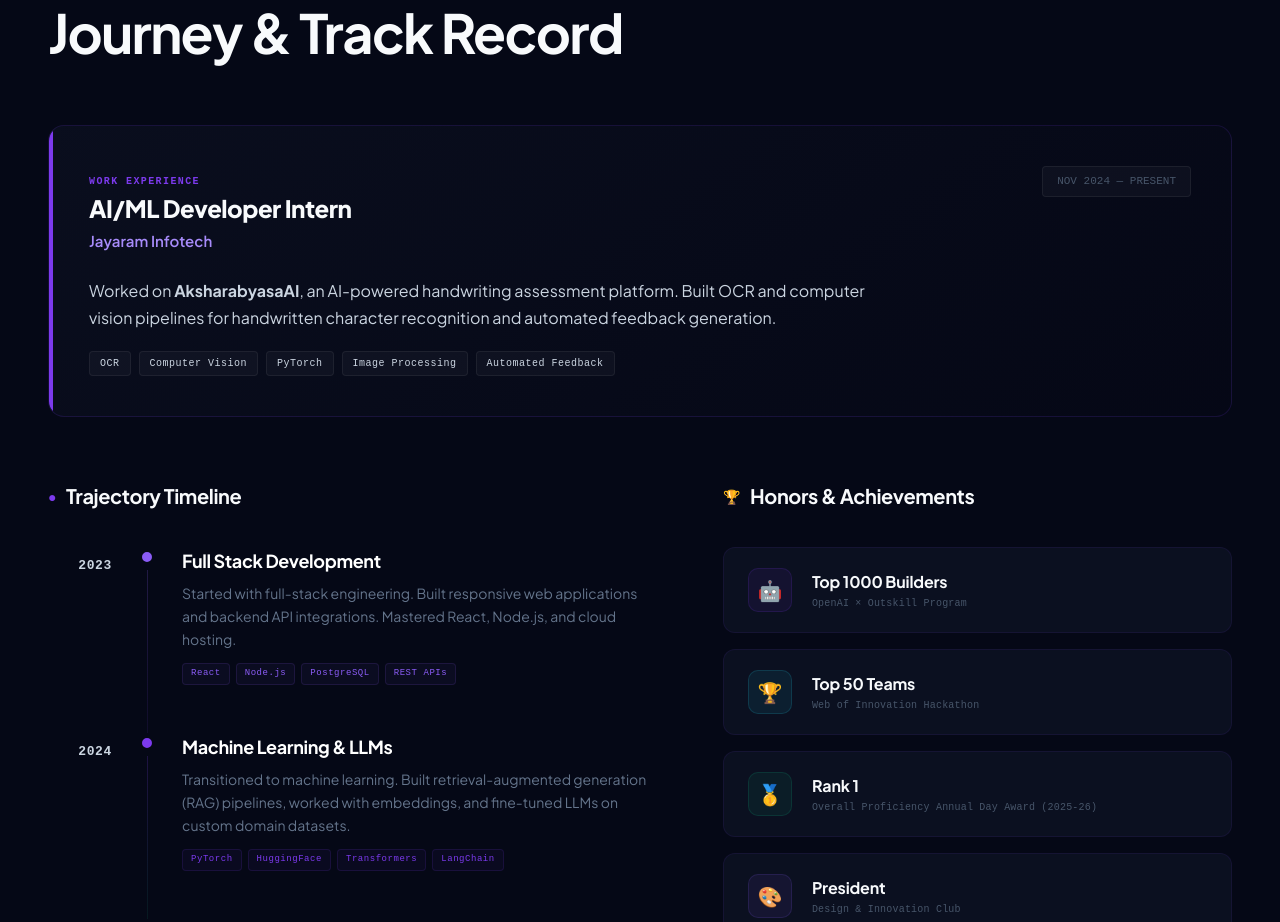
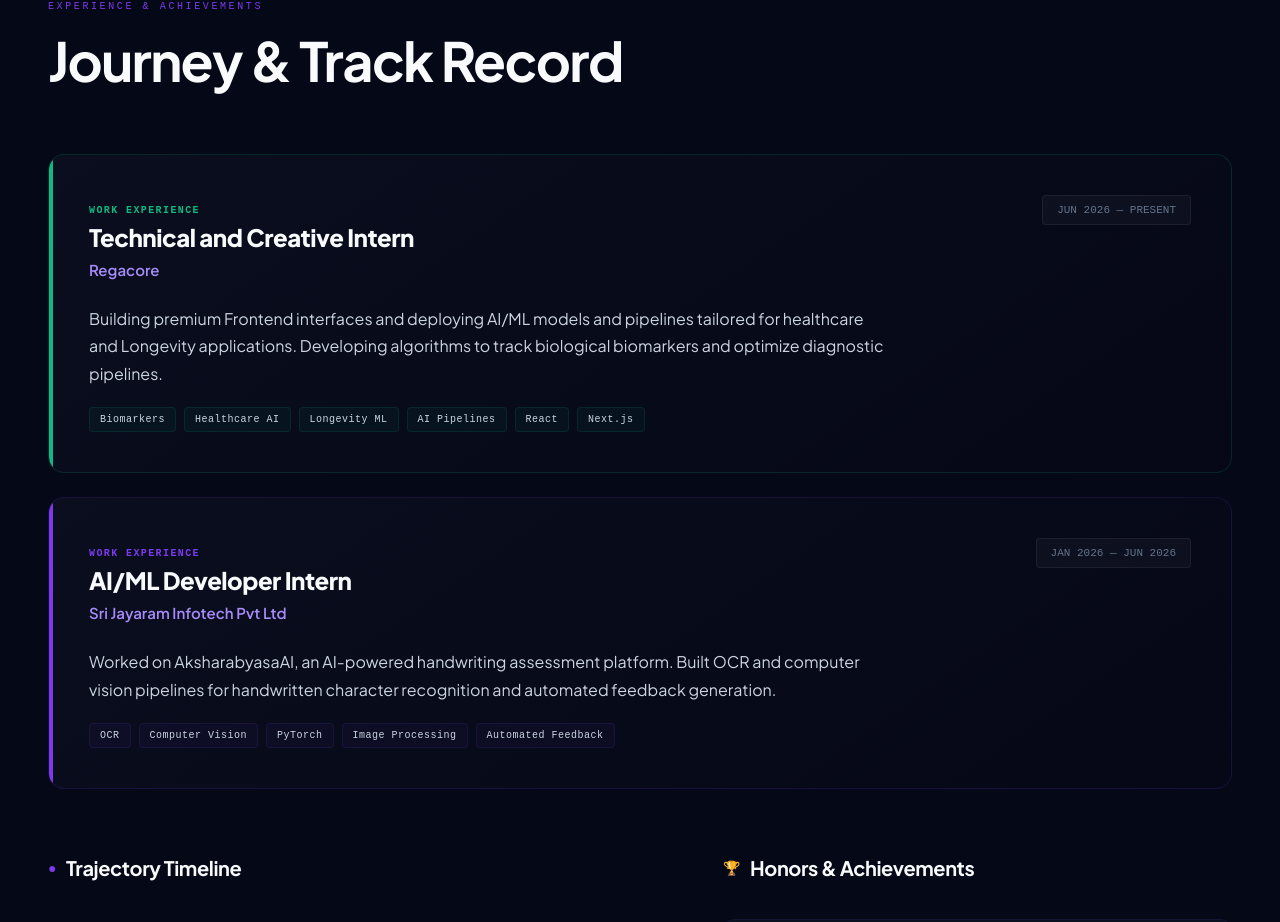
Before and after one commit to TEKURU-ZENO/PortFolio-Mine, a React (Vite) app: page / in a window 1280 px wide. Shown: the part 7918-8840 px from the top of the page. Built offline with nearby package versions, Linux system fonts and the light colour scheme.

Commit message:
Update publication title, experience history for Regacore & Sri Jayaram Infotech, and add biomarkers skill node

```diff
--- a/src/app/components/JourneySection.tsx
+++ b/src/app/components/JourneySection.tsx
@@ -42,6 +42,25 @@ const TIMELINE = [
     color: '#6366F1',
     future: true,
   },
+];
+
+const EXPERIENCES = [
+  {
+    role: 'Technical and Creative Intern',
+    company: 'Regacore',
+    duration: 'JUN 2026 — PRESENT',
+    color: '#10B981',
+    desc: 'Building premium Frontend interfaces and deploying AI/ML models and pipelines tailored for healthcare and Longevity applications. Developing algorithms to track biological biomarkers and optimize diagnostic pipelines.',
+    tags: ['Biomarkers', 'Healthcare AI', 'Longevity ML', 'AI Pipelines', 'React', 'Next.js'],
+  },
+  {
+    role: 'AI/ML Developer Intern',
+    company: 'Sri Jayaram Infotech Pvt Ltd',
+    duration: 'JAN 2026 — JUN 2026',
+    color: '#7C3AED',
+    desc: 'Worked on AksharabyasaAI, an AI-powered handwriting assessment platform. Built OCR and computer vision pipelines for handwritten character recognition and automated feedback generation.',
+    tags: ['OCR', 'Computer Vision', 'PyTorch', 'Image Processing', 'Automated Feedback'],
+  }
 ];
 
 const ACHIEVEMENTS = [
@@ -150,48 +169,49 @@ export function JourneySection() {
         </motion.div>
 
         {/* ── SECTION 1: WORK EXPERIENCE ── */}
+        <div style={{ display: 'flex', flexDirection: 'column', gap: '24px', marginBottom: '64px' }}>
+          {EXPERIENCES.map((exp, idx) => (
             <motion.div
+              key={exp.role + exp.company}
               initial={{ opacity: 0, y: 24 }}
               whileInView={{ opacity: 1, y: 0 }}
               viewport={{ once: true, margin: '-40px' }}
-          transition={{ duration: 0.75 }}
+              transition={{ duration: 0.75, delay: idx * 0.15 }}
               style={{
                 background: 'linear-gradient(145deg, rgba(11,16,32,0.8) 0%, rgba(5,8,22,0.8) 100%)',
-            border: '1px solid rgba(124,58,237,0.15)',
+                border: `1px solid ${exp.color}26`,
                 borderRadius: '16px',
                 padding: '40px',
-            marginBottom: '64px',
                 position: 'relative',
                 overflow: 'hidden',
               }}
             >
-          <div style={{ position: 'absolute', top: 0, left: 0, bottom: 0, width: '4px', background: '#7C3AED' }} />
+              <div style={{ position: 'absolute', top: 0, left: 0, bottom: 0, width: '4px', background: exp.color }} />
 
               <div style={{ display: 'flex', justifyContent: 'space-between', alignItems: 'flex-start', flexWrap: 'wrap', gap: '16px', marginBottom: '24px' }}>
                 <div>
-              <span style={{ fontFamily: MONO, fontSize: '10px', color: '#7C3AED', letterSpacing: '0.14em', fontWeight: 600 }}>WORK EXPERIENCE</span>
+                  <span style={{ fontFamily: MONO, fontSize: '10px', color: exp.color, letterSpacing: '0.14em', fontWeight: 600 }}>WORK EXPERIENCE</span>
                   <h3 style={{ fontFamily: FONT, fontSize: '24px', fontWeight: 800, color: '#F8FAFC', letterSpacing: '-0.02em', marginTop: '8px', margin: 0 }}>
-                AI/ML Developer Intern
+                    {exp.role}
                   </h3>
                   <div style={{ fontFamily: FONT, fontSize: '15px', color: '#A78BFA', marginTop: '4px', fontWeight: 600 }}>
-                Jayaram Infotech
+                    {exp.company}
                   </div>
                 </div>
-            <div style={{ fontFamily: MONO, fontSize: '11px', color: '#475569', background: 'rgba(255,255,255,0.03)', border: '1px solid rgba(255,255,255,0.06)', borderRadius: '4px', padding: '6px 14px' }}>
-              NOV 2024 — PRESENT
+                <div style={{ fontFamily: MONO, fontSize: '11px', color: '#64748B', background: 'rgba(255,255,255,0.03)', border: '1px solid rgba(255,255,255,0.06)', borderRadius: '4px', padding: '6px 14px' }}>
+                  {exp.duration}
                 </div>
               </div>
 
               <p style={{ fontFamily: FONT, fontSize: '16px', color: '#CBD5E1', lineHeight: 1.7, marginBottom: '20px', maxWidth: '800px' }}>
-            Worked on <strong>AksharabyasaAI</strong>, an AI-powered handwriting assessment platform.
-            Built OCR and computer vision pipelines for handwritten character recognition and automated feedback generation.
+                {exp.desc}
               </p>
 
               <div style={{ display: 'flex', gap: '8px', flexWrap: 'wrap' }}>
-            {['OCR', 'Computer Vision', 'PyTorch', 'Image Processing', 'Automated Feedback'].map(tag => (
+                {exp.tags.map(tag => (
                   <span key={tag} style={{
                     fontFamily: MONO, fontSize: '10px', color: '#CBD5E1',
-                background: 'rgba(255,255,255,0.03)', border: '1px solid rgba(255,255,255,0.06)',
+                    background: `${exp.color}0D`, border: `1px solid ${exp.color}1E`,
                     borderRadius: '4px', padding: '4px 10px', letterSpacing: '0.05em'
                   }}>
                     {tag}
@@ -199,6 +219,8 @@ export function JourneySection() {
                 ))}
               </div>
             </motion.div>
+          ))}
+        </div>
 
         {/* ── SECTION 2: TIMELINE & ACHIEVEMENTS GRID ── */}
         <div style={{ display: 'grid', gridTemplateColumns: '1.2fr 1fr', gap: '64px', alignItems: 'start' }}>
--- a/src/app/components/ResearchSection.tsx
+++ b/src/app/components/ResearchSection.tsx
@@ -7,7 +7,7 @@ const MONO = "'JetBrains Mono', monospace";
 const PUBLICATIONS = [
   {
     id: 'biogpt-di',
-    title: 'Graph-Augmented LLM Framework for Drug Interaction Prediction and Explainable Clinical Reports',
+    title: 'BioGPT-DI: An AI-Powered System for Drug Interaction Prediction and Explainable Clinical Report Generation',
     journal: 'Published in IJIREEICE (2025)',
     status: 'PEER REVIEWED',
     year: '2025',
--- a/src/app/components/SkillsSection.tsx
+++ b/src/app/components/SkillsSection.tsx
@@ -51,6 +51,7 @@ const NODES: Node[] = [
   { id: 'multiomics',   x: 685, y: 445, r: 14, label: 'Multi-Omics',  color: '#10B981', category: 'compbio', isHub: false },
   { id: 'biogpt',       x: 820, y: 450, r: 14, label: 'BioGPT',       color: '#10B981', category: 'compbio', isHub: false },
   { id: 'digitaltwins', x: 800, y: 490, r: 14, label: 'Digital Twins',color: '#10B981', category: 'compbio', isHub: false },
+  { id: 'biomarkers',   x: 880, y: 460, r: 15, label: 'Biomarkers',   color: '#10B981', category: 'compbio', isHub: false },
 ];
 
 const EDGES: Edge[] = [
@@ -59,7 +60,7 @@ const EDGES: Edge[] = [
   { a: 'agentic', b: 'langgraph' }, { a: 'agentic', b: 'llmsystems' }, { a: 'agentic', b: 'rag' }, { a: 'agentic', b: 'memory' }, { a: 'agentic', b: 'planning' },
   { a: 'ml', b: 'pytorch' }, { a: 'ml', b: 'huggingface' }, { a: 'ml', b: 'gnns' }, { a: 'ml', b: 'causalml' }, { a: 'ml', b: 'xai' },
   { a: 'cloud', b: 'k8s' }, { a: 'cloud', b: 'kafka' }, { a: 'cloud', b: 'redis' }, { a: 'cloud', b: 'docker' }, { a: 'cloud', b: 'microservices' },
-  { a: 'compbio', b: 'scanpy' }, { a: 'compbio', b: 'networkx' }, { a: 'compbio', b: 'multiomics' }, { a: 'compbio', b: 'biogpt' }, { a: 'compbio', b: 'digitaltwins' },
+  { a: 'compbio', b: 'scanpy' }, { a: 'compbio', b: 'networkx' }, { a: 'compbio', b: 'multiomics' }, { a: 'compbio', b: 'biogpt' }, { a: 'compbio', b: 'digitaltwins' }, { a: 'compbio', b: 'biomarkers' },
 
   // Cross-category connections
   { a: 'py', b: 'ml' }, { a: 'py', b: 'compbio' },
```
Lines whose indentation alone changed are shown as unchanged.
